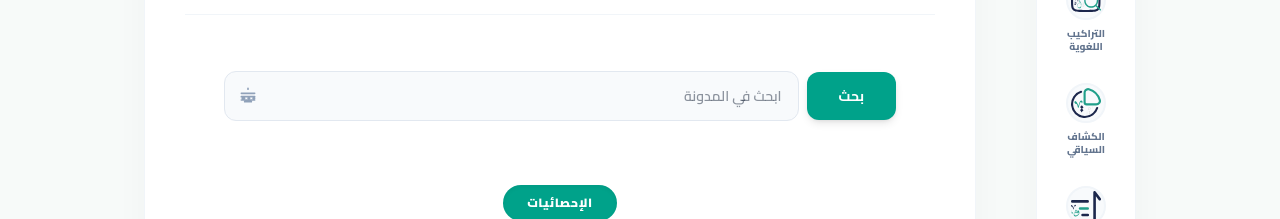
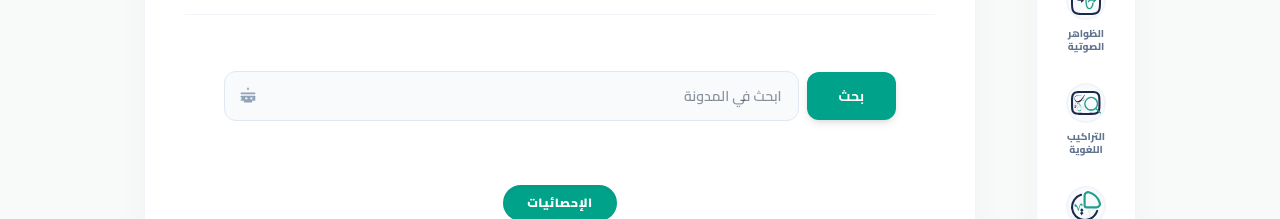
Before and after one commit to anwer2222/Quran_u, a Next.js app: page / in a window 1280 px wide. Shown: the part 443-662 px from the top of the page. Built offline with nearby package versions, Linux system fonts and the light colour scheme.

Commit message:
get falak٢

```diff
--- a/src/app/page.tsx
+++ b/src/app/page.tsx
@@ -324,7 +324,8 @@ export default function App() {
             {/* Sidebar Tools Grid / Scrollable list */}
             <div className="w-full space-y-1">
               {[
-                { id: 'compos', label: 'التراكيب اللغوية', icon: "/icon/tool-search.svg"  },
+                { id: 'compos', label: 'الظواهر الصوتية', icon: "/icon/tool-ngrams.svg" },
+                { id: 'distribution', label: 'التراكيب اللغوية', icon: "/icon/tool-search.svg"  },
                 { id: 'concordance', label: 'الكشاف السياقي', icon: "/icon/tool-concordancer.svg" },
                 { id: 'frequency', label: 'قوائم الشيوع', icon: "/icon/tool-words-frequency-lists.svg" },
                 { id: 'ngrams', label: 'التتابعات اللفظية', icon: "/icon/tool-ngrams.svg" },
```
